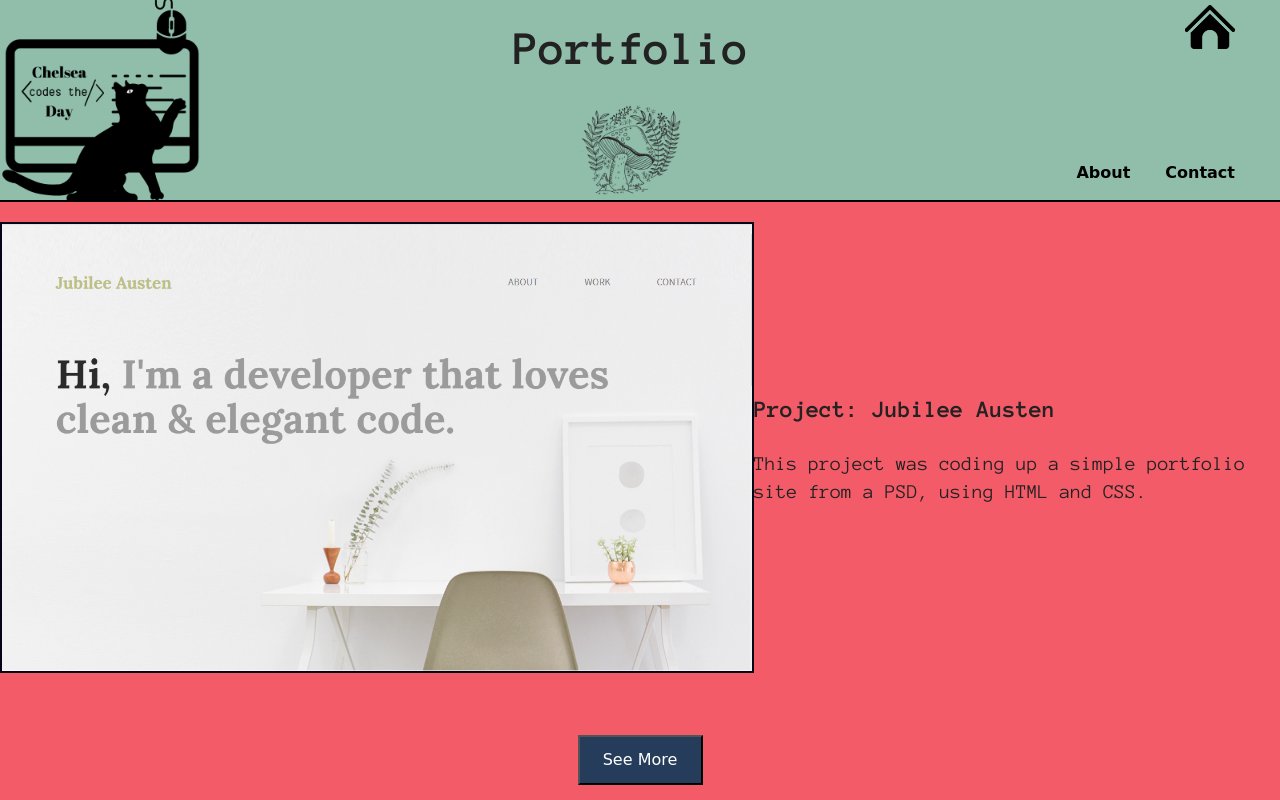
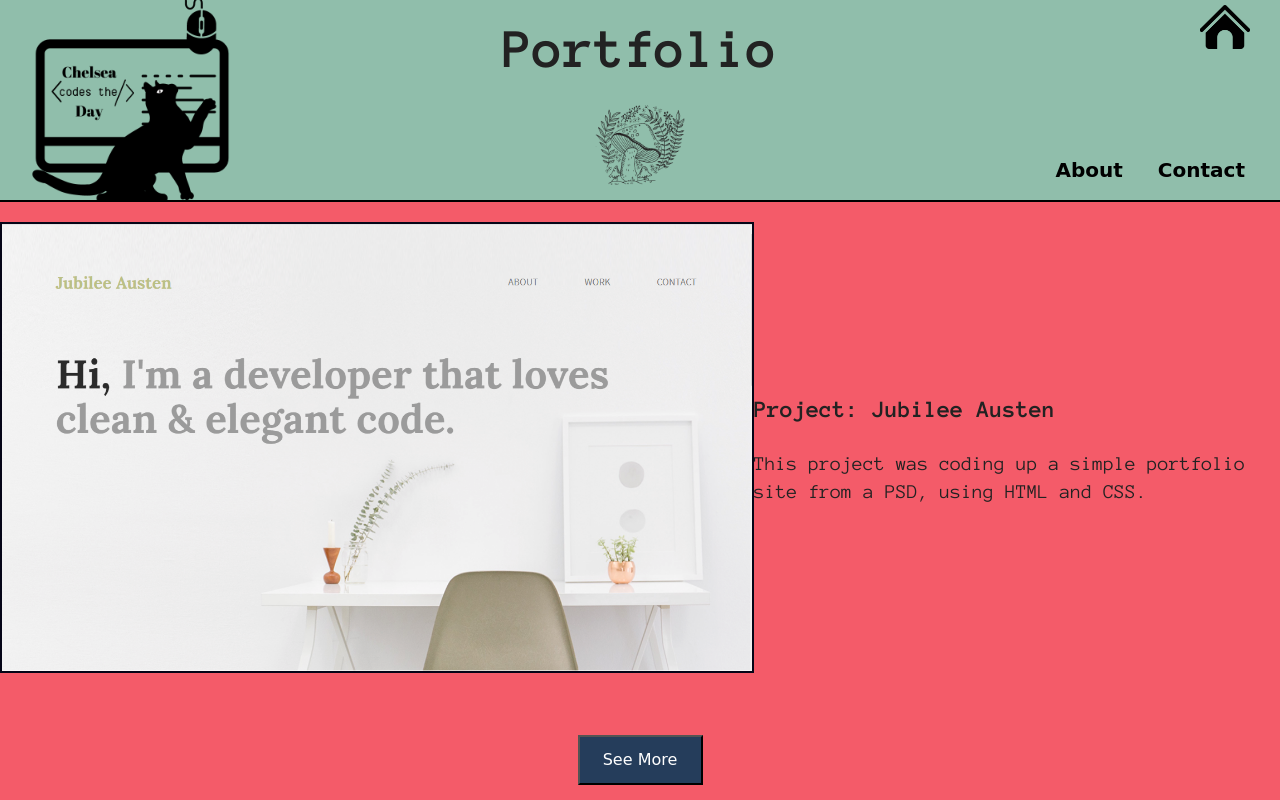
Before and after one commit to CalenFeaElen/2022-portfolio, a website: page html/portfolio.html in a window 1280 px wide. Shown: the top 800 px of the page. Drawn offline with Linux system fonts and the light colour scheme; a web font is replaced by a local one.

Commit message:
Upated CSS on Contact, Portfolio and About

```diff
--- a/css/about.css
+++ b/css/about.css
@@ -95,7 +95,6 @@ body {
 /* Header Styles -------------------------------------------------------------*/
 header {
   border-bottom: black solid 2px;
-  width: 100vw;
 }
 
 /* Main Styles----------------------------------------------------------------*/
@@ -126,21 +125,33 @@ header {
   background: #90beab;
   text-align: center;
   min-width: 400px;
+  display: grid;
+  grid-template-rows: 3fr 1fr;
+  grid-template-columns: 2fr 2fr 1fr;
 }
 
-.box-1 {
-  display: flex;
-  flex-flow: row wrap;
-  justify-content: space-between;
-}
 
 .logo {
+  display: grid;
+  grid-row: 1 / 2;
+  grid-column: 1 / 2;
   min-width: 200px;
-  justify-items: start;
 }
 
 .logo img {
+  margin-left: 15px;
   height: 170px;
+}
+
+.website-name {
+  display: grid;
+  grid-row: 1 / 2;
+  grid-column: 2 / 3;
+  text-align: end;
+}
+
+.website-name h1 {
+  font-size: 3em;
 }
 
 .mushroom {
@@ -149,20 +160,20 @@ header {
 
 .navigation {
   background: #f45b69;
-  display: flex;
-  flex-flow: row wrap;
+  grid-row: 2 / 3;
+  grid-column: 1 / 4;
   border-top: black solid 2px;
-  justify-content: end;
   min-width: 400px;
+
 }
 
 .navigation ul {
   list-style: none;
+  padding-inline-start: 0px;
   display: flex;
   flex-flow: row;
-  justify-content: space-around;
-  max-width: 750px;
-  padding-inline-start: 0px;
+  justify-content: end;
+
 }
 
 .navigation a {
@@ -173,31 +184,20 @@ header {
   font-family: 'Calistoga', cursive;
 }
 
-.home-2 {
-  display: none;
+.home {
+  text-align: end;
+  grid-row: 1 / 2;
+  grid-column: 3 / 4;
+  margin-right: 10px;
 }
 
-.website-name {
-  display: flex;
-  flex-flow: row wrap;
-  justify-content: space-between;
-  min-width: 175px;
-}
-
-.website-name h1 {
-  justify-self: end;
-  align-self: center;
-  font-size: 3em;
-}
 
 .home img {
   max-width: 30px;
   padding-right: 10px;
 }
 
-.profile-pic img {
-  max-width: 100px;
-}
+
 
 /* MAIN STYLES-----------------------------------------------------------*/
 main {
@@ -207,6 +207,10 @@ main {
   min-height: 500px;
   padding-left: 10px;
   padding-right: 10px;
+}
+
+.profile-pic img {
+  max-width: 100px;
 }
 
 .about-me p {
@@ -224,9 +228,10 @@ main {
 
 /* FOOTER STYLES ---------------------------------------------------------*/
 footer {
-  min-width: 400px;
   text-align: center;
   background: #90beab;
+  height: 100%;
+  min-width: 400px;
 }
 
 .follow-me h3 {
@@ -235,23 +240,24 @@ footer {
 }
 
 .sm-links {
-  display: flex;
-  flex-flow: row;
-  align-items: center;
-  justify-content: space-evenly;
+  display: grid;
+  grid-template-columns: 1fr 1fr 1fr;
 }
 
 .github {
+  grid-column: 1 / 2;
   max-height: 70px;
   max-width: 60px;
 }
 
 .linkedin {
+  grid-column: 2 / 3;
   max-height: 55px;
   max-width: 85px;
 }
 
 .wordpress {
+  grid-column: 3 / 4;
   max-height: 76px;
   max-width: 105px;
 }
@@ -352,14 +358,15 @@ footer {
   /* Style adjustments for viewports that meet the condition */
   /* HEADER STYLES------------------------------------------------------------*/
   header {
-    display: flex;
-    flex-flow: row;
-    justify-content: space-evenly;
+    grid-template-columns: 1fr 1fr 1fr;
+    grid-template-rows: 1fr 1fr;
+    height: 200px;
+
   }
 
   .logo {
+    grid-row: 1 / 3;
     min-width: 250px;
-    text-align: start;
   }
 
   .logo img {
@@ -367,9 +374,11 @@ footer {
   }
 
   .mushroom {
+    grid-row: 2 / 3;
     display: flex;
     justify-content: center;
-    min-width: 100px;
+    align-items: end;
+
   }
 
   .mushroom img {
@@ -378,51 +387,48 @@ footer {
     text-align: center;
   }
 
-  .box-1 {
-    display: flex;
-    flex-flow: row;
-    justify-content: start;
+
+  .website-name {
+    grid-row: 1 / 3;
+    display: grid;
+    grid-template-rows: 1fr 1fr;
+    text-align: center;
+    min-width: 300px;
+    max-height: 200px;
   }
 
-  .website-name{
-    display: flex;
-    flex-flow: column;
-    justify-content: center;
-    min-width: 300px;
+  .website-name h1 {
+    grid-row: 1 / 2;
+    max-height: 100px;
+    margin: 0;
+    padding-top: 10px;
+    font-size: 3.5em;
   }
+
 
   .navigation {
     border-top: none;
     background: #90beab;
     min-width: 250px;
+    grid-column: 3 / 4;
+    align-self: end;
   }
 
   .home {
-    display: none;
+    margin-right: 20px;
   }
 
-  .home-2 {
-    display: contents;
-  }
-
-  .home-2 a {
+  .home img {
     padding-top: 5px;
-    align-self: end;
-
-  }
-
-  .home-2 img{
     max-width: 50px;
   }
 
-  .navigation {
-    display: flex;
-    flex-flow: column;
-    justify-content: space-between;
+  .navigation a {
+    font-size: 1.25em;
   }
 
-  .navigation ul {justify-content: end;
-
+  .navigation ul {
+    justify-content: end;
   }
 
   /* MAIN STYLES -------------------------------------------------------*/
@@ -450,20 +456,10 @@ main {
 }
 
 @media only screen and (min-width: 64em) {
+
   /* Style adjustments for viewports that meet the condition */
   /* Header Styles---------------------------------------------------*/
   header {
-  min-width: 100%;
-  justify-content: stretch;
-  max-height: 200px;
-}
-
-.box-1 {
-  width: 100%;
-}
-
-.website-name  {
-  display: flex;
     width: 100%;
   }
 
@@ -490,7 +486,7 @@ main {
   }
 
 
-.about-me  p {
+  .about-me p {
     max-width: 1000px;
   }
 
--- a/css/contact.css
+++ b/css/contact.css
@@ -95,7 +95,6 @@ body {
 /* Header Styles -------------------------------------------------------------*/
 header {
   border-bottom: black solid 2px;
-  width: 100vw;
 }
 
 /* Main Styles----------------------------------------------------------------*/
@@ -126,21 +125,33 @@ header {
   background: #90beab;
   text-align: center;
   min-width: 400px;
+  display: grid;
+  grid-template-rows: 3fr 1fr;
+  grid-template-columns: 2fr 2fr 1fr;
 }
 
-.box-1 {
-  display: flex;
-  flex-flow: row wrap;
-  justify-content: space-between;
-}
 
 .logo {
+  display: grid;
+  grid-row: 1 / 2;
+  grid-column: 1 / 2;
   min-width: 200px;
-  justify-items: start;
 }
 
 .logo img {
+  margin-left: 15px;
   height: 170px;
+}
+
+.website-name {
+  display: grid;
+  grid-row: 1 / 2;
+  grid-column: 2 / 3;
+  text-align: end;
+}
+
+.website-name h1 {
+  font-size: 2.75em;
 }
 
 .mushroom {
@@ -149,20 +160,20 @@ header {
 
 .navigation {
   background: #f45b69;
-  display: flex;
-  flex-flow: row wrap;
+  grid-row: 2 / 3;
+  grid-column: 1 / 4;
   border-top: black solid 2px;
-  justify-content: end;
   min-width: 400px;
+
 }
 
 .navigation ul {
   list-style: none;
+  padding-inline-start: 0px;
   display: flex;
   flex-flow: row;
-  justify-content: space-around;
-  max-width: 750px;
-  padding-inline-start: 0px;
+  justify-content: end;
+
 }
 
 .navigation a {
@@ -173,31 +184,20 @@ header {
   font-family: 'Calistoga', cursive;
 }
 
-.home-2 {
-  display: none;
+.home {
+  text-align: end;
+  grid-row: 1 / 2;
+  grid-column: 3 / 4;
+  margin-right: 10px;
 }
 
-.website-name {
-  display: flex;
-  flex-flow: row wrap;
-  justify-content: space-between;
-  min-width: 175px;
-}
-
-.website-name h1 {
-  justify-self: end;
-  align-self: center;
-  font-size: 2.75em;
-}
 
 .home img {
   max-width: 30px;
   padding-right: 10px;
 }
 
-.profile-pic img {
-  max-width: 100px;
-}
+
 
 /* MAIN STYLES-----------------------------------------------------------*/
 
@@ -266,9 +266,10 @@ main h2 {
 
 /* FOOTER STYLES ---------------------------------------------------------*/
 footer {
-  min-width: 400px;
   text-align: center;
   background: #90beab;
+  height: 100%;
+  min-width: 400px;
 }
 
 .follow-me h3 {
@@ -277,27 +278,27 @@ footer {
 }
 
 .sm-links {
-  display: flex;
-  flex-flow: row;
-  align-items: center;
-  justify-content: space-evenly;
+  display: grid;
+  grid-template-columns: 1fr 1fr 1fr;
 }
 
 .github {
+  grid-column: 1 / 2;
   max-height: 70px;
   max-width: 60px;
 }
 
 .linkedin {
+  grid-column: 2 / 3;
   max-height: 55px;
   max-width: 85px;
 }
 
 .wordpress {
+  grid-column: 3 / 4;
   max-height: 76px;
   max-width: 105px;
 }
-
 
 
 
@@ -393,15 +394,16 @@ footer {
 
   /* Style adjustments for viewports that meet the condition */
   /* HEADER STYLES------------------------------------------------------------*/
-  header {
-    display: flex;
-    flex-flow: row;
-    justify-content: space-evenly;
+ header {
+    grid-template-columns: 1fr 1fr 1fr;
+    grid-template-rows: 1fr 1fr;
+    height: 200px;
+
   }
 
   .logo {
+    grid-row: 1 / 3;
     min-width: 250px;
-    text-align: start;
   }
 
   .logo img {
@@ -409,9 +411,11 @@ footer {
   }
 
   .mushroom {
+    grid-row: 2 / 3;
     display: flex;
     justify-content: center;
-    min-width: 100px;
+    align-items: end;
+
   }
 
   .mushroom img {
@@ -420,53 +424,48 @@ footer {
     text-align: center;
   }
 
-  .box-1 {
-    display: flex;
-    flex-flow: row;
-    justify-content: start;
+
+  .website-name {
+    grid-row: 1 / 3;
+    display: grid;
+    grid-template-rows: 1fr 1fr;
+    text-align: center;
+    min-width: 300px;
+    max-height: 200px;
   }
 
-  .website-name {
-    display: flex;
-    flex-flow: column;
-    justify-content: center;
-    min-width: 300px;
-    padding-bottom: 0;
+  .website-name h1 {
+    grid-row: 1 / 2;
+    max-height: 100px;
+    margin: 0;
+    padding-top: 10px;
+    font-size: 3.5em;
   }
+
 
   .navigation {
     border-top: none;
     background: #90beab;
     min-width: 250px;
+    grid-column: 3 / 4;
+    align-self: end;
   }
 
   .home {
-    display: none;
+    margin-right: 20px;
   }
 
-  .home-2 {
-    display: contents;
-  }
-
-  .home-2 a {
+  .home img {
     padding-top: 5px;
-    align-self: end;
-
-  }
-
-  .home-2 img {
     max-width: 50px;
   }
 
-  .navigation {
-    display: flex;
-    flex-flow: column;
-    justify-content: space-between;
+  .navigation a {
+    font-size: 1.25em;
   }
 
   .navigation ul {
     justify-content: end;
-
   }
 
   /* MAIN STYLES -------------------------------------------------------*/
@@ -480,22 +479,7 @@ footer {
 
   /* Style adjustments for viewports that meet the condition */
   /* Header Styles---------------------------------------------------*/
-  header {
-    min-width: 100%;
-    justify-content: stretch;
-    max-height: 200px;
-  }
-
-  .website-name h1 {
-    font-size: 3em;
-  }
-
-  .box-1 {
-    width: 100%;
-  }
-
-  .website-name {
-    display: flex;
+   header {
     width: 100%;
   }
 
--- a/css/portfolio.css
+++ b/css/portfolio.css
@@ -95,7 +95,6 @@ body {
 /* Header Styles -------------------------------------------------------------*/
 header {
   border-bottom: black solid 2px;
-  width: 100vw;
 }
 
 /* Footer Styles--------------------------------------------------------------*/
@@ -108,7 +107,11 @@ footer {
 /*MOBILE STYLES---------------------------------------------------------------*/
 body {
   display: flex;
-  flex-flow: column wrap;
+  flex-flow: column;
+  justify-content: center;
+  align-items: center;
+  height: 100%;
+  margin-left: 0;
 }
 
 /*HEADER STYLES ----------------------------------------------------------*/
@@ -116,20 +119,34 @@ header {
   background: #90beab;
   text-align: center;
   min-width: 400px;
+  display: grid;
+  grid-template-rows: 3fr 1fr;
+  grid-template-columns: 2fr 2fr 1fr;
 }
 
-.box-1 {
-  display: flex;
-  flex-flow: row wrap;
-  justify-content: space-between;
-}
 
 .logo {
+  display: grid;
+  grid-row: 1 / 2;
+  grid-column: 1 / 2;
   min-width: 200px;
 }
 
 .logo img {
+  margin-left: 15px;
   height: 170px;
+}
+
+.website-name {
+  display: grid;
+  grid-row: 1 / 2;
+  grid-column: 2 / 4;
+  align-self: center;
+}
+
+.website-name h1 {
+  font-weight: bold;
+  font-size: 2.5em;
 }
 
 .mushroom {
@@ -137,21 +154,21 @@ header {
 }
 
 .navigation {
-  background: #f8f8f3;
-  display: flex;
-  flex-flow: row wrap;
+  background: #f3f3f8;
+  grid-row: 2 / 3;
+  grid-column: 1 / 4;
   border-top: black solid 2px;
-  justify-content: end;
   min-width: 400px;
+
 }
 
 .navigation ul {
   list-style: none;
+  padding-inline-start: 0px;
   display: flex;
   flex-flow: row;
-  justify-content: space-around;
-  max-width: 750px;
-  padding-inline-start: 0px;
+  justify-content: end;
+
 }
 
 .navigation a {
@@ -162,37 +179,26 @@ header {
   font-family: 'Calistoga', cursive;
 }
 
-.home-2 {
-  display: none;
+.home {
+  text-align: end;
+  grid-row: 1 / 2;
+  grid-column: 3 / 4;
+  margin-right: 15px;
 }
 
-.website-name {
-  display: flex;
-  flex-flow: row wrap;
-  justify-content: space-between;
-  min-width: 175px;
-}
-
-.website-name h1 {
-  justify-self: end;
-  align-self: center;
-  font-size: 2em;
-}
 
 .home img {
   max-width: 30px;
   padding-right: 10px;
 }
 
-.profile-pic img {
-  max-width: 100px;
-}
 
 /*MAIN STYLES ------------------------------------------------------------*/
 main {
-  padding-top: 10px;
+  padding-top: 20px;
   padding-bottom: 10px;
   background: #f45b69;
+  min-height: 450px;
 }
 
 .full-size {
@@ -227,7 +233,7 @@ button {
   text-align: center;
 }
 
-.big-button{
+.big-button {
   display: none;
 }
 
@@ -236,9 +242,10 @@ button {
 
 /* FOOTER STYLES ---------------------------------------------------------*/
 footer {
-  min-width: 400px;
   text-align: center;
   background: #90beab;
+  height: 100%;
+  min-width: 400px;
 }
 
 .follow-me h3 {
@@ -247,27 +254,27 @@ footer {
 }
 
 .sm-links {
-  display: flex;
-  flex-flow: row;
-  align-items: center;
-  justify-content: space-evenly;
+  display: grid;
+  grid-template-columns: 1fr 1fr 1fr;
 }
 
 .github {
+  grid-column: 1 / 2;
   max-height: 70px;
   max-width: 60px;
 }
 
 .linkedin {
+  grid-column: 2 / 3;
   max-height: 55px;
   max-width: 85px;
 }
 
 .wordpress {
+  grid-column: 3 / 4;
   max-height: 76px;
   max-width: 105px;
 }
-
 
 
 
@@ -364,44 +371,53 @@ footer {
 
   /* Style adjustments for viewports that meet the condition */
   header {
-    display: grid;
-    grid-template-rows: 1fr;
     grid-template-columns: 1fr 1fr 1fr;
+    grid-template-rows: 1fr 1fr;
+    height: 200px;
+
   }
 
-  .box-1 {
-    grid-column: 1 / span 2;
+  .logo {
+    grid-row: 1 / 3;
+    min-width: 250px;
   }
 
   .logo img {
-    height: 250px;
+    height: 200px;
   }
 
+  .mushroom {
+    min-height: 100px;
+    grid-row: 2 / 3;
+    display: flex;
+    justify-content: center;
+    align-items: end;
+
+  }
+
+  .mushroom img {
+    width: 80px;
+    height: 80px;
+    text-align: center;
+  }
+
+
   .website-name {
-    min-width: 250px;
+    grid-column: 2 / 3;
+    grid-row: 1 / 3;
     display: grid;
     grid-template-rows: 1fr 1fr;
-    grid-template-columns: 1fr;
+    text-align: center;
+    min-width: 300px;
+    max-height: 200px;
   }
 
   .website-name h1 {
-    width: 100%;
-    font-size: 2.5em;
-  }
-
-
-
-  .mushroom {
-    display: grid;
-    grid-row: 2 / 3;
-    justify-self: center;
-    align-self: end;
-  }
-
-  .mushroom img {
-    width: 100px;
-    height: 100px;
-    text-align: center;
+    grid-row: 1 / 2;
+    max-height: 100px;
+    margin: 0;
+    font-size: 3.5em;
+    padding-top: 10px;
   }
 
 
@@ -409,37 +425,25 @@ footer {
     border-top: none;
     background: #90beab;
     min-width: 250px;
+    grid-column: 3 / 4;
+    align-self: end;
   }
 
   .home {
-    display: none;
+    margin-right: 20px;
   }
 
-  .home-2 {
-    display: contents;
+  .home img {
+    max-width: 50px;
+    padding-top: 5px;
   }
 
-  .home-2 a {
-    padding-top: 5px;
-    align-self: end;
-
-  }
-
-  .home-2 img {
-    max-width: 50px;
-  }
-
-  .navigation {
-    grid-column: 3 / span 4;
-    display: flex;
-    flex-flow: column;
-    justify-content: space-between;
-    margin-right: 10px;
+  .navigation a {
+    font-size: 1.25em;
   }
 
   .navigation ul {
     justify-content: end;
-
   }
 
   /*-------------------------------MAIN STYLES------------------------------------*/
@@ -482,31 +486,18 @@ footer {
   /* Style adjustments for viewports that meet the condition */
 
   /*HEADER STYLES----------------------------------------------------------------*/
-  .logo {
-    display: flex;
-    flex-basis: auto;
-    flex-grow: 1;
-    justify-content: start;
+  header {
+    width: 100%;
   }
 
   .logo img {
-    height: 200px;
-    text-align: start;
+    padding-left: 15px;
   }
 
-  .website-name h1 {
-    margin: 0.2em 0;
-    font-size: 3em;
-  }
-
-  .website-name {
-    flex-basis: auto;
-    flex-grow: 1;
-  }
-
-  .navigation {
-    flex-basis: auto;
-    flex-grow: 1;
+  .mushroom img {
+    width: 90px;
+    height: 90px;
+    padding-bottom: 10px;
   }
 
 
@@ -519,7 +510,7 @@ footer {
 
   main {
     padding-top: 20px;
-    min-height:500px;
+    min-height: 500px;
   }
 
   .slideshow {
@@ -574,7 +565,7 @@ footer {
   .big-button {
     display: flex;
     justify-content: center;
-    min-height:125px;
+    min-height: 125px;
     margin-top: 25px;
   }
 
--- a/html/portfolio.html
+++ b/html/portfolio.html
@@ -27,21 +27,20 @@
 
   <!-- Add your site or application content here -->
    <header>
-    <div class="box-1">
    <div class="logo">
      <img src="../img/logo-black.png" alt="Logo featuring a cat pawing at a computer mouse."/>
    </div>
    <div class="website-name">
       <h1>Portfolio</h1>
-        <div class="home"><a href="../index.html" ><img src="../img/home.png" alt="house icon"/></a></div>
       <div class="mushroom"><img src="../img/mushroom.png" alt="Mushrooms with ferns and decorations."/></div>
    </div>
+   <div class="home">
+     <a href="../index.html" ><img src="../img/home.png" alt="house icon"/></a>
    </div>
    <div class="navigation">
-      <div class="home-2"><a href="../index.html" ><img src="../img/home.png" alt="house icon"/></a></div>
       <ul>
         <li><a href="../html/about.html">About</a></li>
-        <li><a href="../html//contact.html">Contact</a></li>
+        <li><a href="../html/contact.html">Contact</a></li>
       </ul>
    </div>
   </header>
```
Also changed, not shown: css/main.css (+18 -13 lines), html/about.html (+2 -3 lines), html/contact.html (+4 -5 lines), index.html (+1 -1 lines), js/contact.js (+9 -0 lines), js/main.js (+15 -0 lines). Lines whose indentation alone changed are shown as unchanged.
